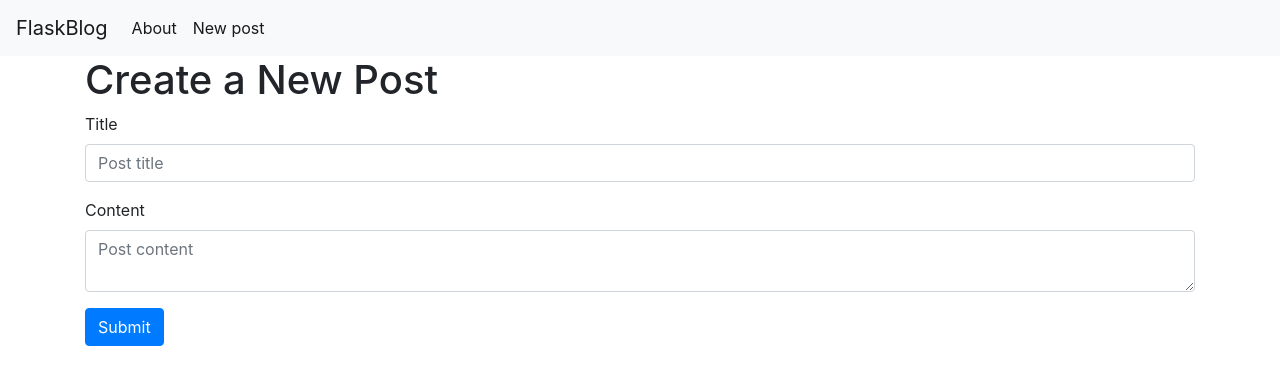
After one commit to DorofD/flaskBlog, a Flask app: page /create in a window 1280 px wide. The commit adds this page. Shown: the top 385 px of the page. Run offline with Flask 2, Linux system fonts and the light colour scheme; some libraries are stand-ins or nearby versions.

Commit message:
добавлена возможность создавать посты

```diff
--- a/flask_blog/app.py
+++ b/flask_blog/app.py
@@ -1,4 +1,4 @@
-from flask import Flask, render_template
+from flask import Flask, render_template, request, url_for, flash, redirect
 import sqlite3
 from werkzeug.exceptions import abort
 
@@ -17,6 +17,7 @@ def get_post(post_id):
     return post
 
 app = Flask(__name__)
+app.config['SECRET_KEY'] = 'qwerty-bc'
 
 @app.route('/')
 def index():
@@ -29,3 +30,20 @@ def index():
 def post(post_id):
     post = get_post(post_id)
     return render_template('post.html', post=post)
+
+@app.route('/create', methods=('GET', 'POST'))
+def create():
+    if request.method == 'POST':
+        title = request.form['title']
+        content = request.form['content']
+
+        if not title:
+            flash('Title is required!')
+        else:
+            conn = get_db_connection()
+            conn.execute('INSERT INTO posts (title, content) VALUES (?, ?)',
+                         (title, content))
+            conn.commit()
+            conn.close()
+            return redirect(url_for('index'))
+    return render_template('create.html')
--- a/flask_blog/templates/base.html
+++ b/flask_blog/templates/base.html
@@ -34,10 +34,17 @@
           <li class="nav-item active">
             <a class="nav-link" href="#">About</a>
           </li>
+          <li class="nav-item active">
+            <a class="nav-link" href="{{url_for('create')}}">New post</a>
+          </li>
         </ul>
       </div>
     </nav>
-    <div class="container">{% block content %} {% endblock %}</div>
+    <div class="container">
+      {% for message in get_flashed_messages() %}
+      <div class="alert alert-danger">{{ message }}</div>
+      {% endfor %} {% block content %} {% endblock %}
+    </div>
 
     <!-- Optional JavaScript -->
     <!-- jQuery first, then Popper.js, then Bootstrap JS -->
--- /dev/null
+++ b/flask_blog/templates/create.html
@@ -0,0 +1,23 @@
+{% extends 'base.html' %}
+
+{% block content %}
+<h1>{% block title %} Create a New Post {% endblock %}</h1>
+
+<form method="post">
+    <div class="form-group">
+        <label for="title">Title</label>
+        <input type="text" name="title"
+               placeholder="Post title" class="form-control"
+               value="{{ request.form['title'] }}"></input>
+    </div>
+
+    <div class="form-group">
+        <label for="content">Content</label>
+        <textarea name="content" placeholder="Post content"
+                  class="form-control">{{ request.form['content'] }}</textarea>
+    </div>
+    <div class="form-group">
+        <button type="submit" class="btn btn-primary">Submit</button>
+    </div>
+</form>
+{% endblock %}
```
Also changed, not shown: flask_blog/database.db.
